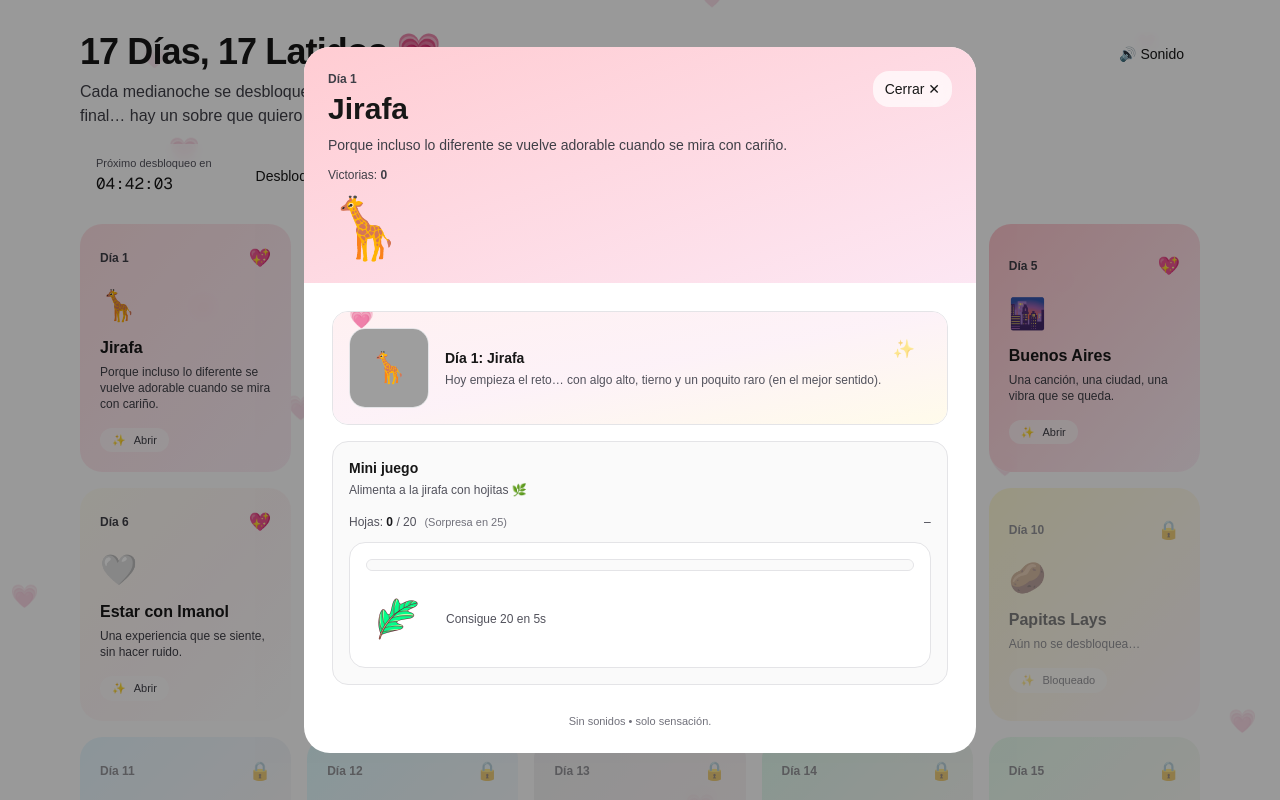
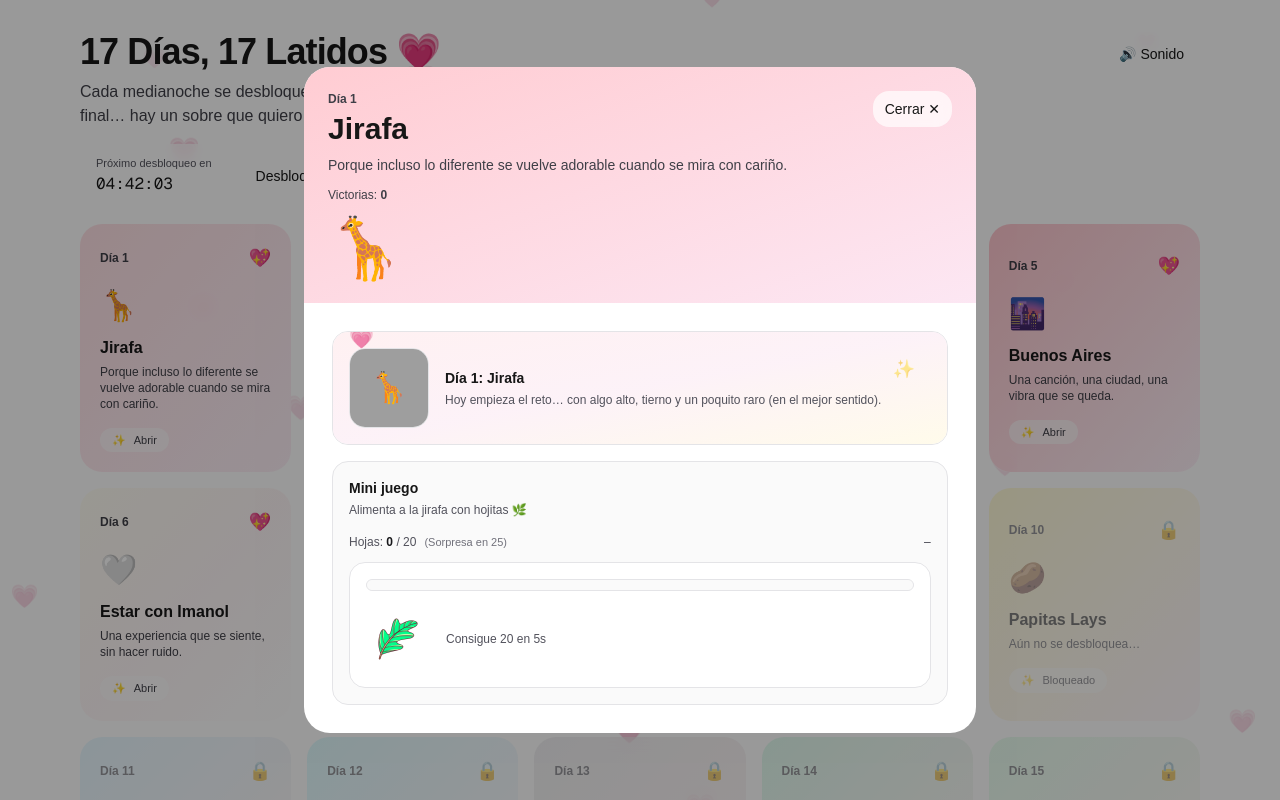
Before and after one commit to DiegoDIOSES/sanvalentin-17, a Next.js app: page / in a window 1280 px wide. Both pictures are taken after a click on the button 185 px from the left and 347 px from the top of the page. Shown: the top 800 px of the page. Built offline with nearby package versions, Linux system fonts and the light colour scheme; grey boxes are pictures that could not be loaded.

Commit message:
Remove optional footer from DayModal
Removed optional footer section from DayModal component.

```diff
--- a/app/components/DayModal.tsx
+++ b/app/components/DayModal.tsx
@@ -286,13 +286,6 @@ export default function DayModal({
             </div>
           )}
         </div>
-
-        {/* FOOTER (opcional; si no lo quieres, bórralo) */}
-        <div className="shrink-0 px-4 pb-4 md:px-7 md:pb-6">
-          <div className="text-center text-[11px] text-zinc-500">
-            Sin sonidos • solo sensación.
-          </div>
-        </div>
       </motion.div>
     </motion.div>
   );
```
